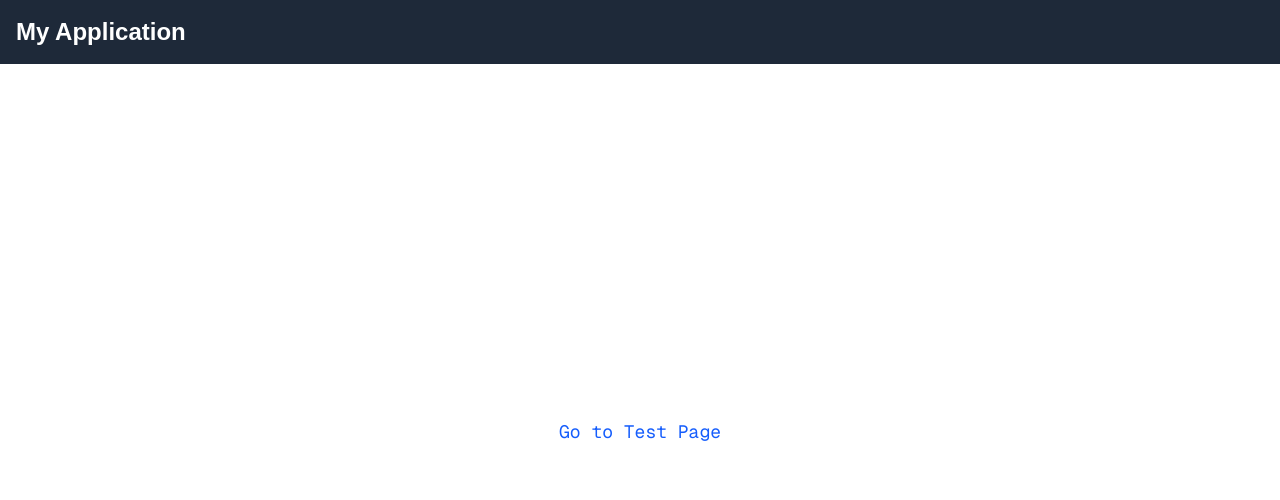
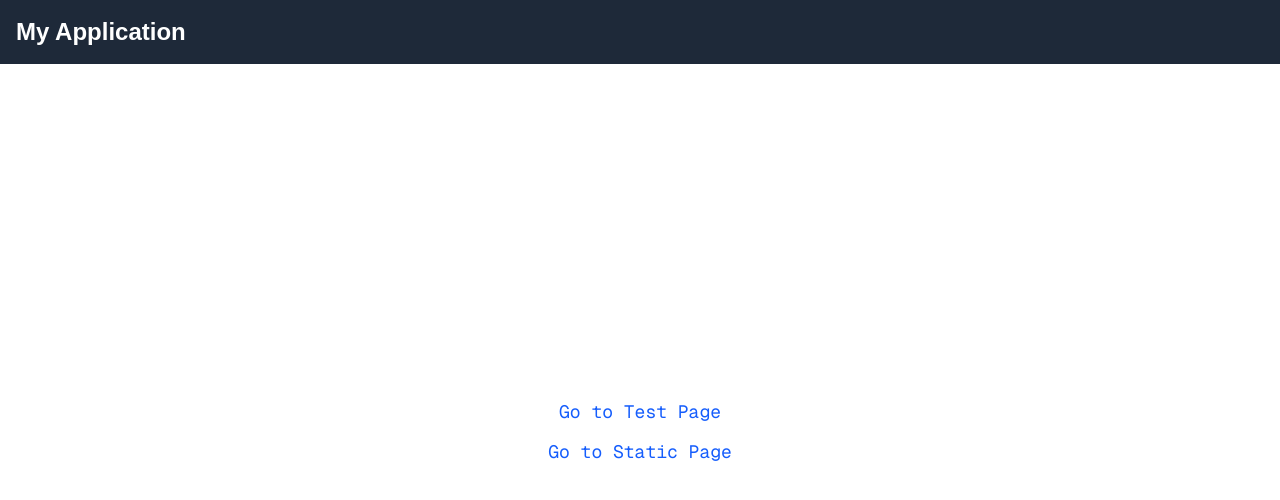
Before and after one commit to genshibangou16/fbc-next-app, a Next.js app: page / in a window 1280 px wide. Shown: the top 500 px of the page. Built offline with nearby package versions, Linux system fonts and the light colour scheme.

Commit message:
ホームページに静的ページへのリンクを追加し、レイアウトを調整しました。

```diff
--- a/src/pages/index.tsx
+++ b/src/pages/index.tsx
@@ -9,11 +9,14 @@ const geistMono = Geist_Mono({
 export default function Home() {
   return (
     <div
-      className={`${geistMono.className} grid items-center justify-items-center min-h-screen pt-16`}
+      className={`${geistMono.className} flex flex-col gap-3 justify-center items-center min-h-screen pt-16`}
     >
       <Link className="text-lg text-blue-600 hover:underline" href="/test">
         Go to Test Page
       </Link>
+      <Link className="text-lg text-blue-600 hover:underline" href="/static">
+        Go to Static Page
+      </Link>
     </div>
   );
 }
```
